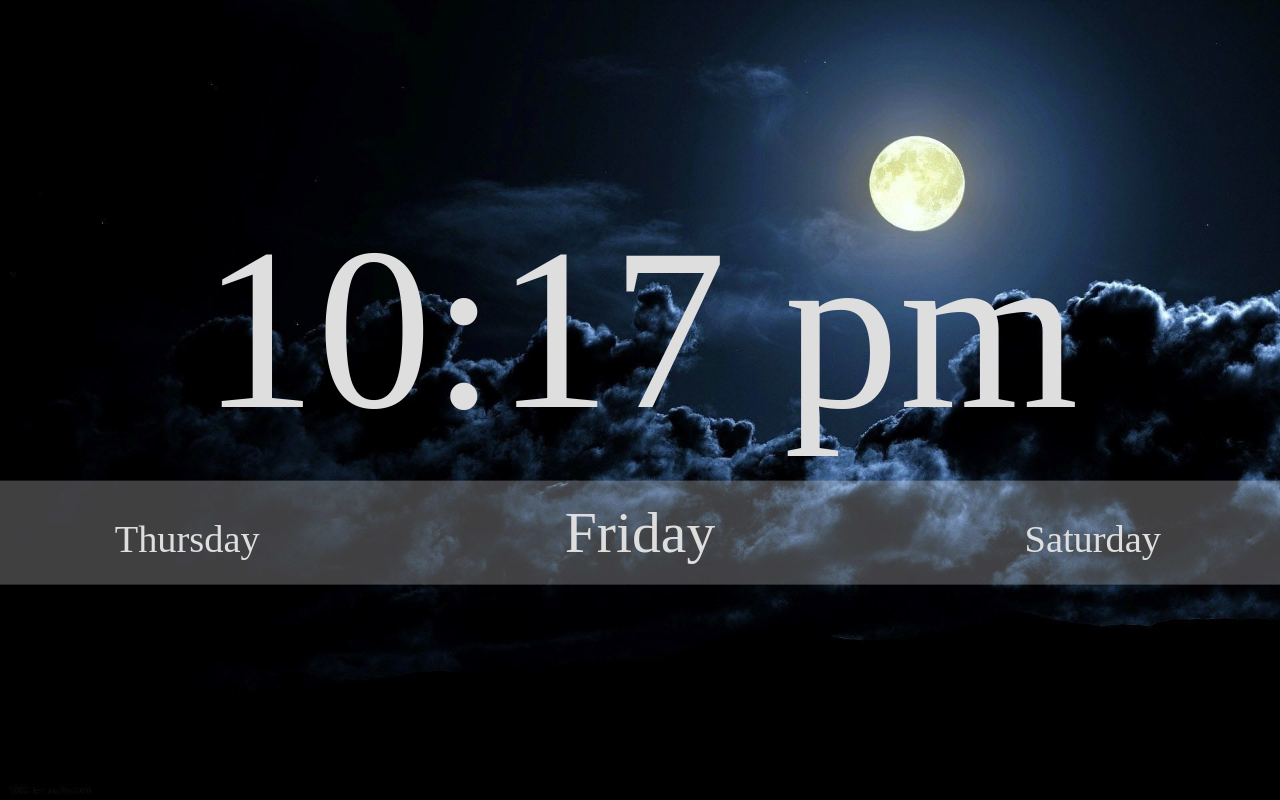
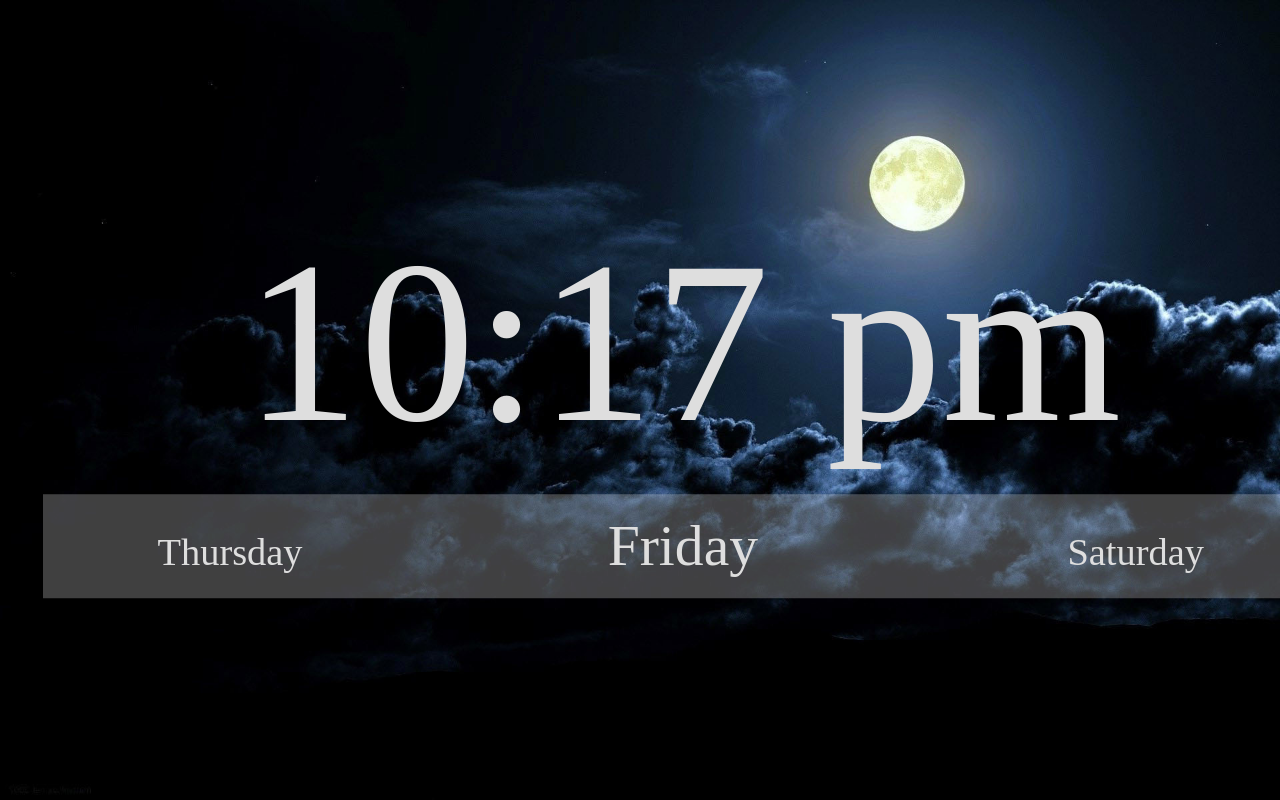
Before and after one commit to mrfett/wake-up-clock, a PHP site: page /newClock.html in a window 1280 px wide; the page is wider, and only the part inside the window is pictured. Run offline with PHP 8.4, Linux system fonts and the light colour scheme; some libraries are stand-ins or nearby versions.

Commit message:
Added screensaver animation

```diff
--- a/css/newClock.css
+++ b/css/newClock.css
@@ -24,6 +24,10 @@
   top: 50%;
   transform: translate(0, -50%);
   width: 100%;
+  -webkit-animation: screensaver 5s infinite;
+  /* Chrome, Safari, Opera */
+
+  animation: screensaver 5s infinite;
 }
 .time {
   height: 50%;
@@ -79,3 +83,65 @@
     font-size: 40%;
   }
 }
+/* Chrome, Safari, Opera */
+@-webkit-keyframes screensaver {
+  0% {
+    -webkit-transform: translate(0%, -50%);
+    /* Chrome, Safari, Opera */
+
+  }
+  25% {
+    -webkit-transform: translate(5%, -45%);
+    /* Chrome, Safari, Opera */
+
+  }
+  75% {
+    -webkit-transform: translate(-5%, -55%);
+    /* Chrome, Safari, Opera */
+
+  }
+  100% {
+    -webkit-transform: translate(0%, -50%);
+    /* Chrome, Safari, Opera */
+
+  }
+}
+/* Standard syntax */
+@keyframes screensaver {
+  0% {
+    -ms-transform: translate(0%, -50%);
+    /* IE 9 */
+
+    -webkit-transform: translate(0%, -50%);
+    /* Chrome, Safari, Opera */
+
+    transform: translate(0%, -50%);
+  }
+  25% {
+    -ms-transform: translate(5%, -45%);
+    /* IE 9 */
+
+    -webkit-transform: translate(5%, -45%);
+    /* Chrome, Safari, Opera */
+
+    transform: translate(5%, -45%);
+  }
+  75% {
+    -ms-transform: translate(-5%, -55%);
+    /* IE 9 */
+
+    -webkit-transform: translate(-5%, -55%);
+    /* Chrome, Safari, Opera */
+
+    transform: translate(-5%, -55%);
+  }
+  100% {
+    -ms-transform: translate(0%, -50%);
+    /* IE 9 */
+
+    -webkit-transform: translate(0%, -50%);
+    /* Chrome, Safari, Opera */
+
+    transform: translate(0%, -50%);
+  }
+}
--- a/less/newClock.less
+++ b/less/newClock.less
@@ -26,6 +26,8 @@
   top:50%;
   transform:translate(0, -50%);
   width:100%;
+  -webkit-animation: screensaver 5s infinite; /* Chrome, Safari, Opera */
+  animation: screensaver 5s infinite;
 }
 .time {
   height:50%;
@@ -89,3 +91,45 @@
     font-size:40%;
   }
 }
+
+
+/* Chrome, Safari, Opera */
+@-webkit-keyframes screensaver {
+    0%   {
+      -webkit-transform:   translate(0%, -50%); /* Chrome, Safari, Opera */
+    }
+    25%  {
+      -webkit-transform:   translate(5%, -45%); /* Chrome, Safari, Opera */
+    }
+    75%   {
+      -webkit-transform:   translate(-5%, -55%); /* Chrome, Safari, Opera */
+    }
+    100%  {
+      -webkit-transform:   translate(0%, -50%); /* Chrome, Safari, Opera */
+    }
+
+}
+
+/* Standard syntax */
+@keyframes screensaver {
+    0%   {
+      -ms-transform:       translate(0%, -50%); /* IE 9 */
+      -webkit-transform:   translate(0%, -50%); /* Chrome, Safari, Opera */
+      transform:           translate(0%, -50%);
+    }
+    25%  {
+      -ms-transform:       translate(5%, -45%); /* IE 9 */
+      -webkit-transform:   translate(5%, -45%); /* Chrome, Safari, Opera */
+      transform:           translate(5%, -45%);
+    }
+    75%   {
+      -ms-transform:       translate(-5%, -55%); /* IE 9 */
+      -webkit-transform:   translate(-5%, -55%); /* Chrome, Safari, Opera */
+      transform:           translate(-5%, -55%);
+    }
+    100%  {
+      -ms-transform:       translate(0%, -50%); /* IE 9 */
+      -webkit-transform:   translate(0%, -50%); /* Chrome, Safari, Opera */
+      transform:           translate(0%, -50%);
+    }
+}
```
